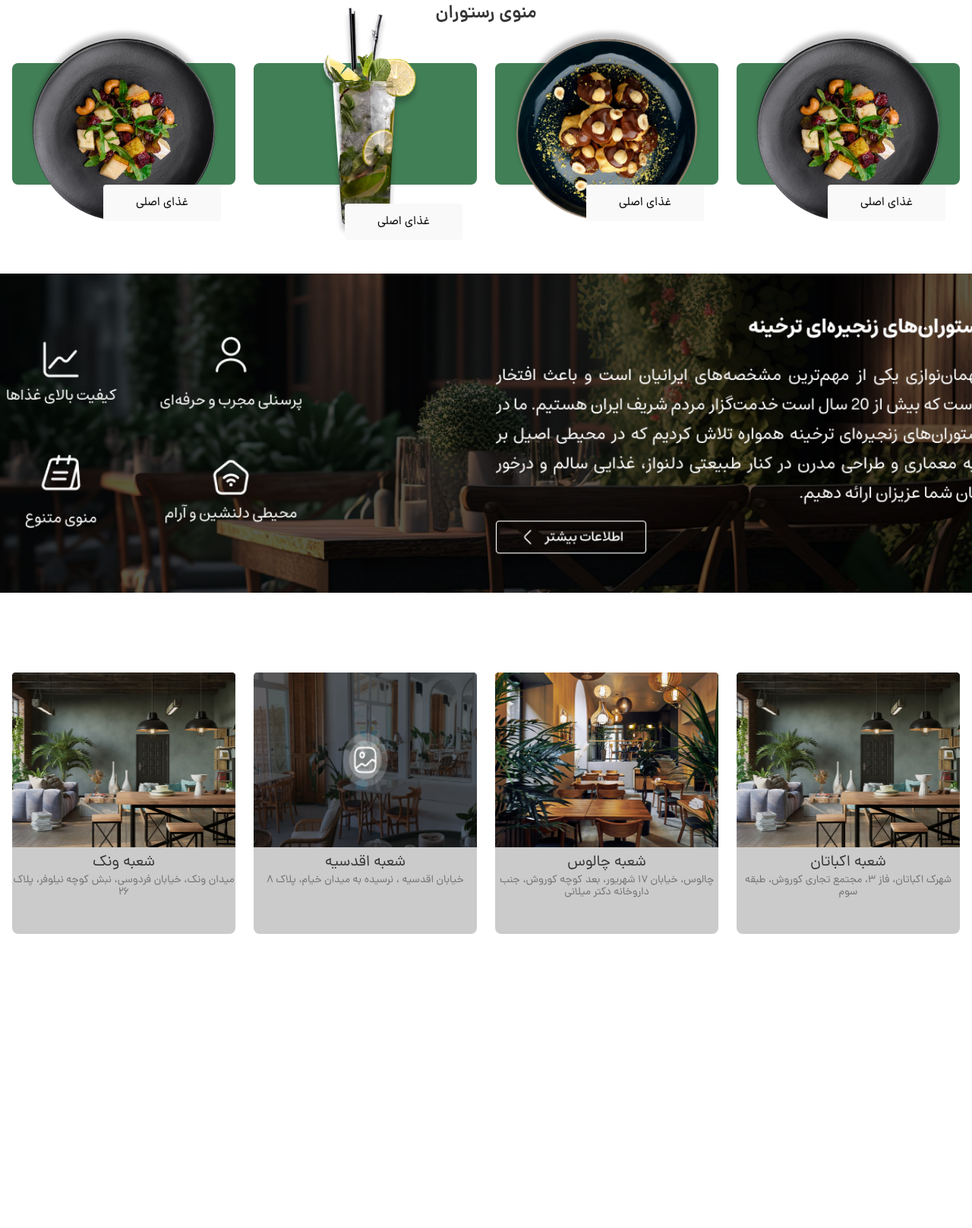
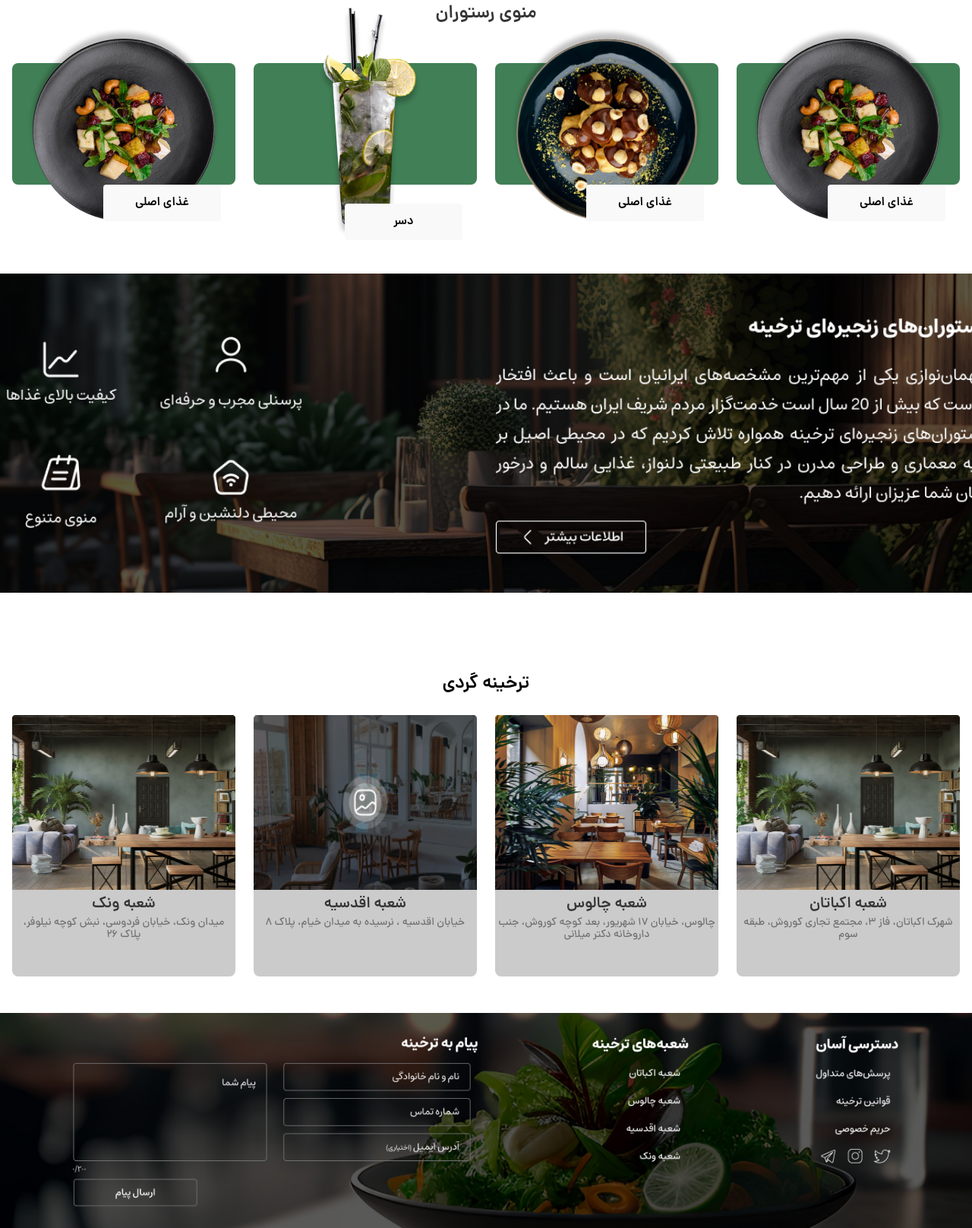
Before and after one commit to Amir-Sharafi-86/Tarkhine-Food, a website: page public/index.html in a window 1280 px wide. Shown: the part 539-2155 px from the top of the page at 76% size. Before the commit the page ends 1816 px from the top, so only its background shows below. Drawn offline with Linux system fonts and the light colour scheme; files whose address does not match are found by name.

Commit message:
adding a footer

```diff
--- a/public/index.html
+++ b/public/index.html
@@ -18,9 +18,9 @@
     <!-- Menu  -->
     <ul class="text-[#717171] text-[20px] flex gap-x-2 lg:gap-x-6 whitespace-nowrap items-center ">
       <li><a href="" class="text-natural text-2xl font-DanaDemibold">صفحه اصلی</a></li>
-      <li><a href="">اعطای نمایندگی</a></li>
-      <li><a href="">درباره ما</a></li>
-      <li><a href="">درباره ما</a></li>
+      <li><a href="" class="hover:text-natural ">اعطای نمایندگی</a></li>
+      <li><a href="" class="hover:text-natural ">درباره ما</a></li>
+      <li><a href="" class="hover:text-natural ">درباره ما</a></li>
     </ul>
     <!-- left nav -->
     <div class="flex  gap-x-1 lg:gap-x-2 mr-6 lg:mr-0 items-center">
@@ -29,7 +29,6 @@
       <img src="../imges/Svg/User.png" alt="">
     </div>
   </nav>
-<script src="./scripts/app.js../imges/Svg/Search.png"></script>
 </header>
 
 <header class="px-6 py-5 block md:hidden cursor-pointer">
@@ -51,11 +50,11 @@
 </header>
 <!-- Navigation Menu (hide) -->
 <div class="hidden bg-natural"  id="menu">
-  <ul class="text-black text-[20px] flex gap-x-2 lg:gap-x-6 whitespace-nowrap items-center flex-col py-2.5 mb-[1rem] ">
-    <li><a href="" class="text-black text-2xl font-DanaDemibold active::text-white transition-colors">صفحه اصلی</a></li>
-    <li><a href="" class=" active::text-white transition-colors">اعطای نمایندگی</a></li>
-    <li><a href="" class=" active::text-white transition-colors">درباره ما</a></li>
-    <li><a href="" class=" active::text-white transition-colors">درباره ما</a></li>
+  <ul class="text-black text-base flex gap-x-2 lg:gap-x-6 whitespace-nowrap items-center flex-col py-2.5 mb-[1rem] ">
+    <li><a href="" class="text-black text-[17px] font-DanaDemibold active:text-white transition-colors">صفحه اصلی</a></li>
+    <li><a href="" class=" active:text-white transition-colors">اعطای نمایندگی</a></li>
+    <li><a href="" class=" active:text-white transition-colors">درباره ما</a></li>
+    <li><a href="" class=" active:text-white transition-colors">درباره ما</a></li>
   </ul>
 </div>
 <!-- === Main === -->
@@ -73,28 +72,28 @@
           <div class="md:w-full h-[160px] bg-natural px-2 rounded-lg relative  mb-3 flex justify-center items-center">
             <div class="relative">
                 <img src="../imges/Section-1/image (2).png" class="rotate-180" alt="">
-                <button class="absolute bottom-0 w-[96px] md:w-[155px] h-[32px] md:h-[48px] rounded bg-[#F9F9F9] mx-auto my-auto">غذای اصلی</button>
+                <button class="absolute bottom-0 w-[96px] md:w-[155px] h-[32px] md:h-[48px] rounded bg-[#F9F9F9] mx-auto my-auto font-DanaDemibold">غذای اصلی</button>
             </div>
          </div>
           <!-- product 1 -->
           <div class="md:w-full h-[160px] bg-natural px-2 rounded-lg relative  mb-3 flex justify-center items-center">
             <div class="relative">
                 <img src="../imges/Section-1/image (3).png" class="rotate-180" alt="">
-                <button class="absolute bottom-0 w-[96px] md:w-[155px] h-[32px] md:h-[48px] rounded bg-[#F9F9F9] mx-auto my-auto">غذای اصلی</button>
+                <button class="absolute bottom-0 w-[96px] md:w-[155px] h-[32px] md:h-[48px] rounded bg-[#F9F9F9] mx-auto my-auto font-DanaDemibold">غذای اصلی</button>
             </div>
          </div>
           <!-- product 3 -->
           <div class="md:w-full h-[160px] bg-natural px-2 rounded-lg relative  mb-3 flex justify-center items-center mt-[3.7rem] md:mt-0 ">
             <div class="relative">
                 <img src="../imges/Section-1/image (4).png" alt="">
-                <button class="absolute bottom-0 w-[96px] md:w-[155px] h-[32px] md:h-[48px] rounded bg-[#F9F9F9] mx-auto my-auto">غذای اصلی</button>
+                <button class="absolute bottom-0 w-[96px] md:w-[155px] h-[32px] md:h-[48px] rounded bg-[#F9F9F9] mx-auto my-auto font-DanaDemibold">دسر </button>
             </div>
          </div>
           <!-- product 4 -->
           <div class="md:w-full h-[160px] bg-natural px-2 rounded-lg relative  mb-3 flex justify-center items-center mt-[3.7rem]  md:mt-0">
             <div class="relative">
                 <img src="../imges/Section-1/image (2).png" class="rotate-180" alt="">
-                <button class="absolute bottom-0 w-[96px] md:w-[155px] h-[32px] md:h-[48px] rounded bg-[#F9F9F9] mx-auto my-auto">غذای اصلی</button>
+                <button class="absolute bottom-0 w-[96px] md:w-[155px] h-[32px] md:h-[48px] rounded bg-[#F9F9F9] mx-auto my-auto font-DanaDemibold">غذای اصلی</button>
             </div>
          </div>
       </div>
@@ -113,38 +112,48 @@
 <!-- Section branch -->
 <section class="mb-12">
   <div class="container">
+    <h1 class="text-center mb-6 font-DanaDemibold text-2xl">ترخینه گردی</h1>
     <div class="grid grid-cols-1 sm:grid-cols-2 md:grid-cols-3 lg:grid-cols-4 gap-6">
       <div class="md:w-full h-[344px] bg-[#CBCBCB] rounded-lg">
         <img src="../imges/Section-2/Image (2).png" class="w-full h-[230px]" alt="">
         <div class="mx-auto text-center">
-          <p class="mt-2 mb-1 text-[#353535] text-base md:text-[20px]">شعبه اکباتان</p>
-          <p class="text-[#717171] text-xs md:text-[14px]">شهرک اکباتان، فاز ۳، مجتمع تجاری کوروش، طبقه سوم</p>
+          <p class="mt-2 mb-1 text-[#353535] text-base md:text-[20px] font-DanaDemibold">شعبه اکباتان</p>
+          <p class="text-[#717171] text-xs md:text-[14px] font-DanaMedium">شهرک اکباتان، فاز ۳، مجتمع تجاری کوروش، طبقه سوم</p>
         </div>
       </div>
       <div class="md:w-full h-[344px] bg-[#CBCBCB] rounded-lg">
         <img src="../imges/Section-2/Image (3).png" class="w-full h-[230px]" alt="">
         <div class="mx-auto text-center">
-          <p class="mt-2 mb-1 text-[#353535] text-base md:text-[20px]">شعبه چالوس</p>
-          <p class="text-[#717171] text-xs md:text-[14px]">چالوس، خیابان ۱۷ شهریور، بعد کوچه کوروش، جنب داروخانه دکتر میلانی</p>
+          <p class="mt-2 mb-1 text-[#353535] text-base md:text-[20px] font-DanaDemibold">شعبه چالوس</p>
+          <p class="text-[#717171] text-xs md:text-[14px] font-DanaMedium">چالوس، خیابان ۱۷ شهریور، بعد کوچه کوروش، جنب داروخانه دکتر میلانی</p>
         </div>
       </div>
       <div class="md:w-full h-[344px] bg-[#CBCBCB] rounded-lg">
         <img src="../imges/Section-2/Image.png" class="w-full h-[230px]" alt="">
         <div class="mx-auto text-center">
-          <p class="mt-2 mb-1 text-[#353535] text-base md:text-[20px]">شعبه اقدسیه</p>
-          <p class="text-[#717171] text-xs md:text-[14px]">خیابان اقدسیه ، نرسیده به میدان خیام، پلاک ۸</p>
+          <p class="mt-2 mb-1 text-[#353535] text-base md:text-[20px] font-DanaDemibold">شعبه اقدسیه</p>
+          <p class="text-[#717171] text-xs md:text-[14px] font-DanaMedium">خیابان اقدسیه ، نرسیده به میدان خیام، پلاک ۸</p>
         </div>
       </div>
       <div class="md:w-full h-[344px] bg-[#CBCBCB] rounded-lg">
         <img src="../imges/Section-2/Image (2).png" class="w-full h-[230px]" alt="">
         <div class="mx-auto text-center">
-          <p class="mt-2 mb-1 text-[#353535] text-base md:text-[20px]">شعبه ونک</p>
-          <p class="text-[#717171] text-xs md:text-[14px]">میدان ونک، خیابان فردوسی، نبش کوچه نیلوفر، پلاک ۲۶</p>
+          <p class="mt-2 mb-1 text-[#353535] text-base md:text-[20px] font-DanaDemibold">شعبه ونک</p>
+          <p class="text-[#717171] text-xs md:text-[14px] font-DanaMedium">میدان ونک، خیابان فردوسی، نبش کوچه نیلوفر، پلاک ۲۶</p>
         </div>
       </div>
     </div>
   </div>
 </section>
+<!-- Footer -->
+<footer>
+<div>
+  <!-- Desktop -->
+  <img src="../imges/Footer.png" class="w-full hidden lg:block" alt="">
+  <!-- Mobile -->
+  <img src="../imges/Footer.png" class="w-full block lg:hidden" alt="">
+</div>
+</footer>
 </main>
 <script src="./scripts/app.js"></script>
 </body>
```
Also changed, not shown: imges/Footer-mobile.png (added), imges/Footer.png (added), public/styles/app.css, 2 other files.
